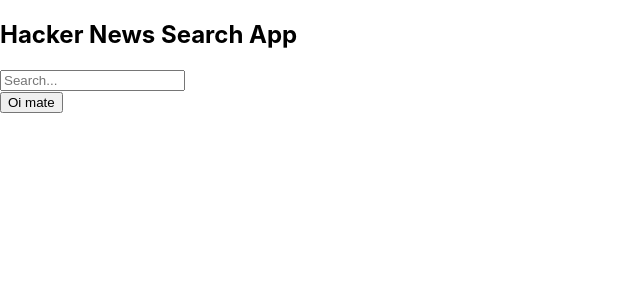
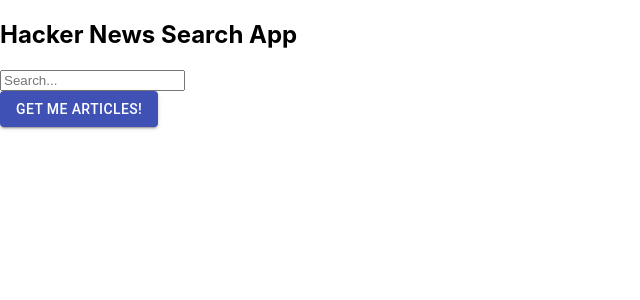
Before and after one commit to destinyfsetzer/HackerNews, a React (Create React App) app: page / in a window 1280 px wide. Shown: the top 300 px of the page, without its empty margins (0-640 px from the left). Built offline with nearby package versions, Linux system fonts and the light colour scheme.

Commit message:
getting our material UI on

```diff
--- a/package.json
+++ b/package.json
@@ -3,6 +3,7 @@
   "version": "0.1.0",
   "private": true,
   "dependencies": {
+    "@material-ui/core": "^4.11.0",
     "@testing-library/jest-dom": "^4.2.4",
     "@testing-library/react": "^9.5.0",
     "@testing-library/user-event": "^7.2.1",
--- a/src/App.js
+++ b/src/App.js
@@ -3,6 +3,7 @@
 import axios from 'axios';
 import ListArticles from './components/ListArticles';
 import SearchForm from './components/SearchForm';
+import { Button } from '@material-ui/core';
 
 class App extends Component {
     state = {
@@ -22,7 +23,10 @@
         return(
             <div>
               <SearchForm />
-              <button onClick={this.getArticles}>Oi mate</button>
+                <Button onClick={this.getArticles} variant="contained" color="primary" >
+                    Get me Articles!
+                </Button>
+              {/* <Button onClick={this.getArticles}>Oi mate</Button> */}
               <ListArticles articles={this.state.articles}/>
             </div>
           )
```
Also changed, not shown: 1 other file (tests, documents, lock files or other folders).
